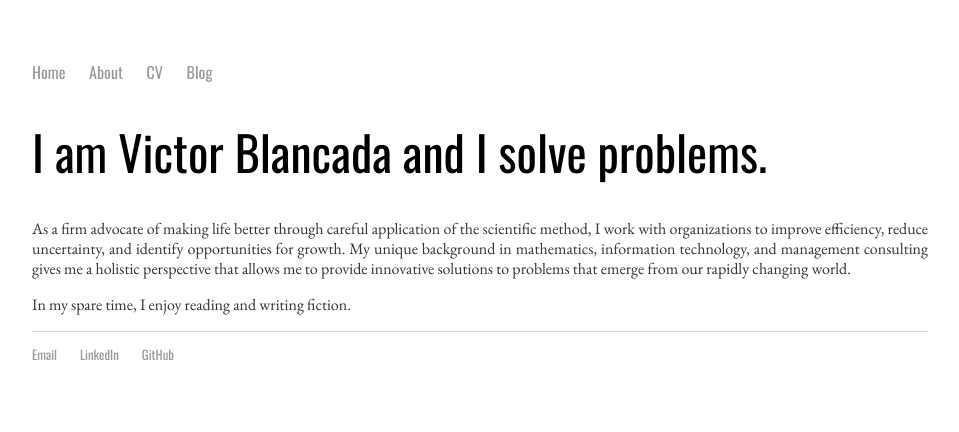
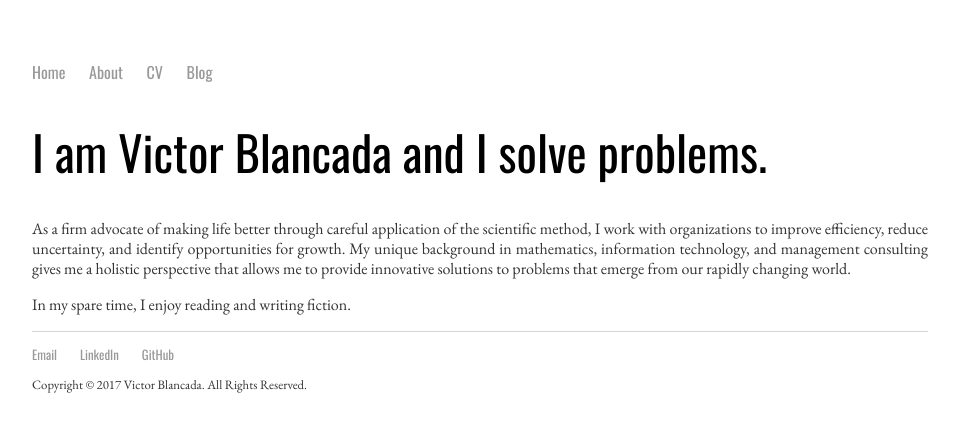
Before and after one commit to victorangeloblancada/victorangeloblancada.github.io-jekyll, a Jekyll site: the page built from about/index.html, in a window 1280 px wide. Shown: the top 432 px of the page, without its empty margins (160-1119 px from the left). Built offline with Jekyll 4.4.1, drawn with Linux system fonts in a browser that asks for light colours.

Commit message:
Update default.html

```diff
--- a/_layouts/default.html
+++ b/_layouts/default.html
@@ -27,6 +27,7 @@
 	        		<li><a href="https://www.linkedin.com/in/geloblancada/">LinkedIn</a></li>
 	        		<li><a href="https://github.com/naturalproblemsolver">GitHub</a></li>
 			</ul>
+				<p>Copyright © 2017 Victor Blancada. All Rights Reserved.</p>
 			</footer>
 			{% include analytics.html %}
 		</body>
```
